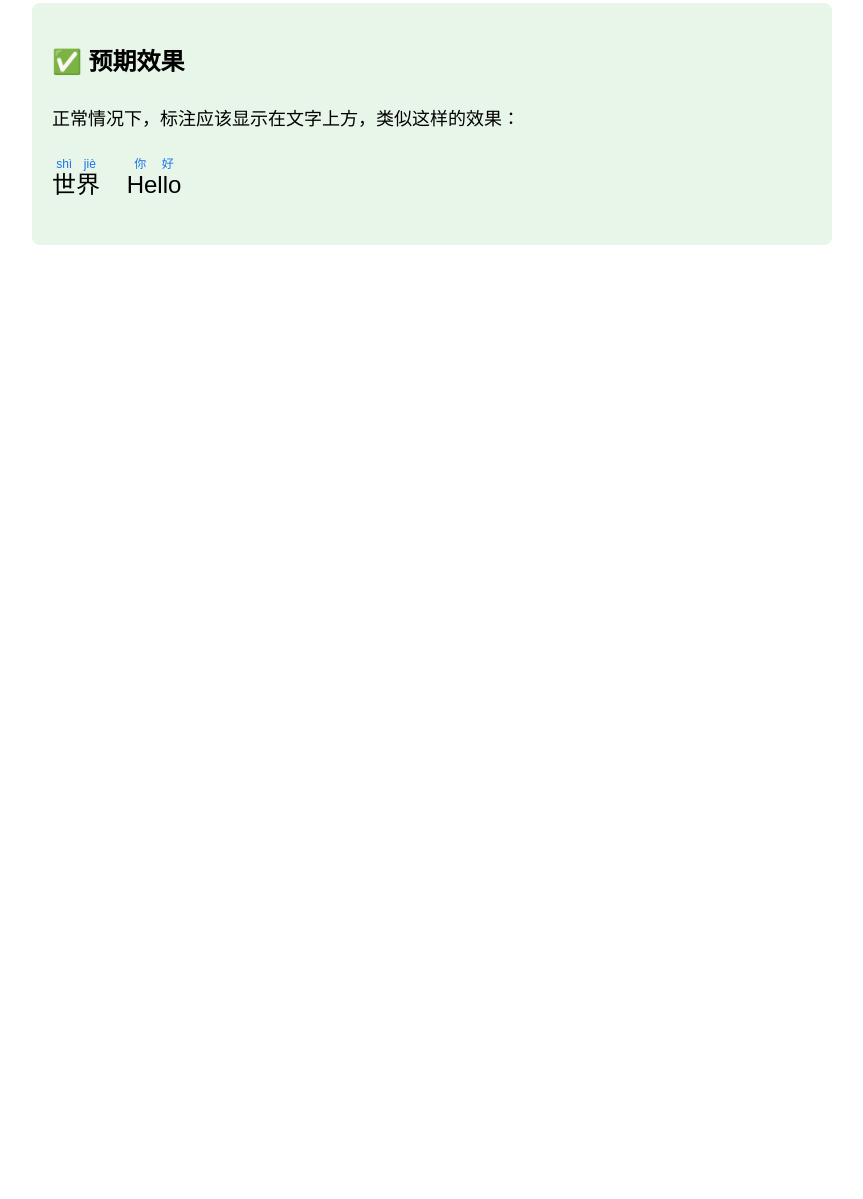
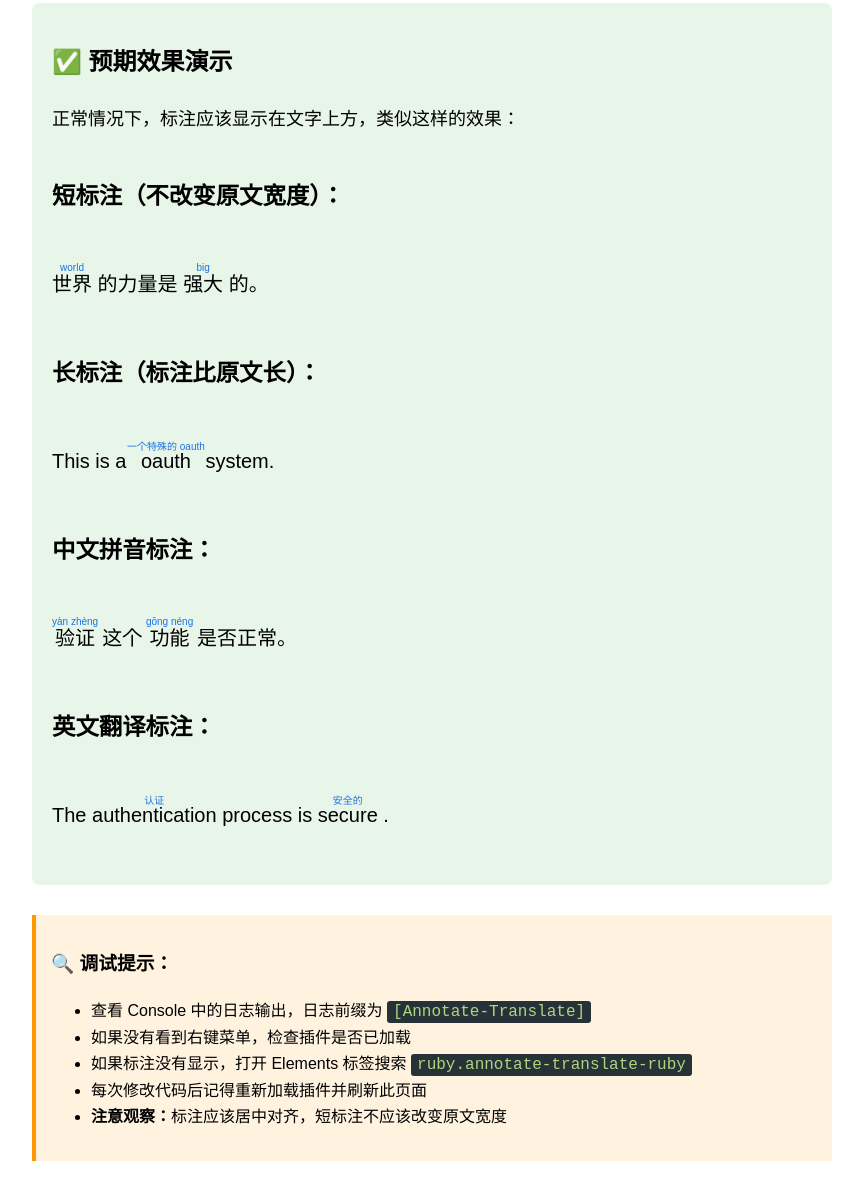
Before and after one commit to zkywalker/annotate-translate, a browser extension: page test.html in a window 1280 px wide. Shown: the part 2047-3246 px from the top of the page, without its empty margins (208-1071 px from the left). Before the commit the page ends 2392 px from the top, so only its background shows below. Drawn offline with Linux system fonts and the light colour scheme.

Commit message:
增强调试信息，修复内容脚本注入逻辑，更新样式和测试页面示例

```diff
--- a/test.html
+++ b/test.html
@@ -114,21 +114,75 @@
         </ul>
     </div>
 
-    <div class="test-section" style="background-color: #e8f5e9;">
-        <h2>✅ 预期效果</h2>
+        <div class="test-section" style="background-color: #e8f5e9;">
+        <h2>✅ 预期效果演示</h2>
         <p class="test-text">
             正常情况下，标注应该显示在文字上方，类似这样的效果：
         </p>
-        <p style="font-size: 24px; margin: 20px 0;">
-            <ruby>
+
+        <div style="font-size: 20px; margin: 20px 0; line-height: 3;">
+            <h3>短标注（不改变原文宽度）：</h3>
+            <ruby style="ruby-align: center;">
                 世界
-                <rt style="color: #1a73e8;">shì jiè</rt>
+                <rt style="color: #1a73e8; font-size: 0.5em;">world</rt>
             </ruby>
-            <ruby style="margin-left: 20px;">
-                Hello
-                <rt style="color: #1a73e8;">你好</rt>
+            的力量是
+            <ruby style="ruby-align: center;">
+                强大
+                <rt style="color: #1a73e8; font-size: 0.5em;">big</rt>
             </ruby>
-        </p>
+            的。
+        </div>
+
+        <div style="font-size: 20px; margin: 20px 0; line-height: 3;">
+            <h3>长标注（标注比原文长）：</h3>
+            This is a
+            <ruby style="ruby-align: center;">
+                oauth
+                <rt style="color: #1a73e8; font-size: 0.5em;">一个特殊的 oauth</rt>
+            </ruby>
+            system.
+        </div>
+
+        <div style="font-size: 20px; margin: 20px 0; line-height: 3;">
+            <h3>中文拼音标注：</h3>
+            <ruby style="ruby-align: center;">
+                验证
+                <rt style="color: #1a73e8; font-size: 0.5em;">yàn zhèng</rt>
+            </ruby>
+            这个
+            <ruby style="ruby-align: center;">
+                功能
+                <rt style="color: #1a73e8; font-size: 0.5em;">gōng néng</rt>
+            </ruby>
+            是否正常。
+        </div>
+
+        <div style="font-size: 20px; margin: 20px 0; line-height: 3;">
+            <h3>英文翻译标注：</h3>
+            The
+            <ruby style="ruby-align: center;">
+                authentication
+                <rt style="color: #1a73e8; font-size: 0.5em;">认证</rt>
+            </ruby>
+            process is
+            <ruby style="ruby-align: center;">
+                secure
+                <rt style="color: #1a73e8; font-size: 0.5em;">安全的</rt>
+            </ruby>
+            .
+        </div>
+    </div>
+
+    <div class="instructions" style="background-color: #fff3e0; border-left-color: #ff9800;">
+        <h3>🔍 调试提示：</h3>
+        <ul>
+            <li>查看 Console 中的日志输出，日志前缀为 <code>[Annotate-Translate]</code></li>
+            <li>如果没有看到右键菜单，检查插件是否已加载</li>
+            <li>如果标注没有显示，打开 Elements 标签搜索 <code>ruby.annotate-translate-ruby</code></li>
+            <li>每次修改代码后记得重新加载插件并刷新此页面</li>
+            <li><strong>注意观察：</strong>标注应该居中对齐，短标注不应该改变原文宽度</li>
+        </ul>
     </div>
 
     <script>
```
Also changed, not shown: QUICK_DEBUG.md (+18 -1 lines), background.js (+53 -3 lines), content.css (+19 -3 lines), content.js (+7 -1 lines), manifest.json.
